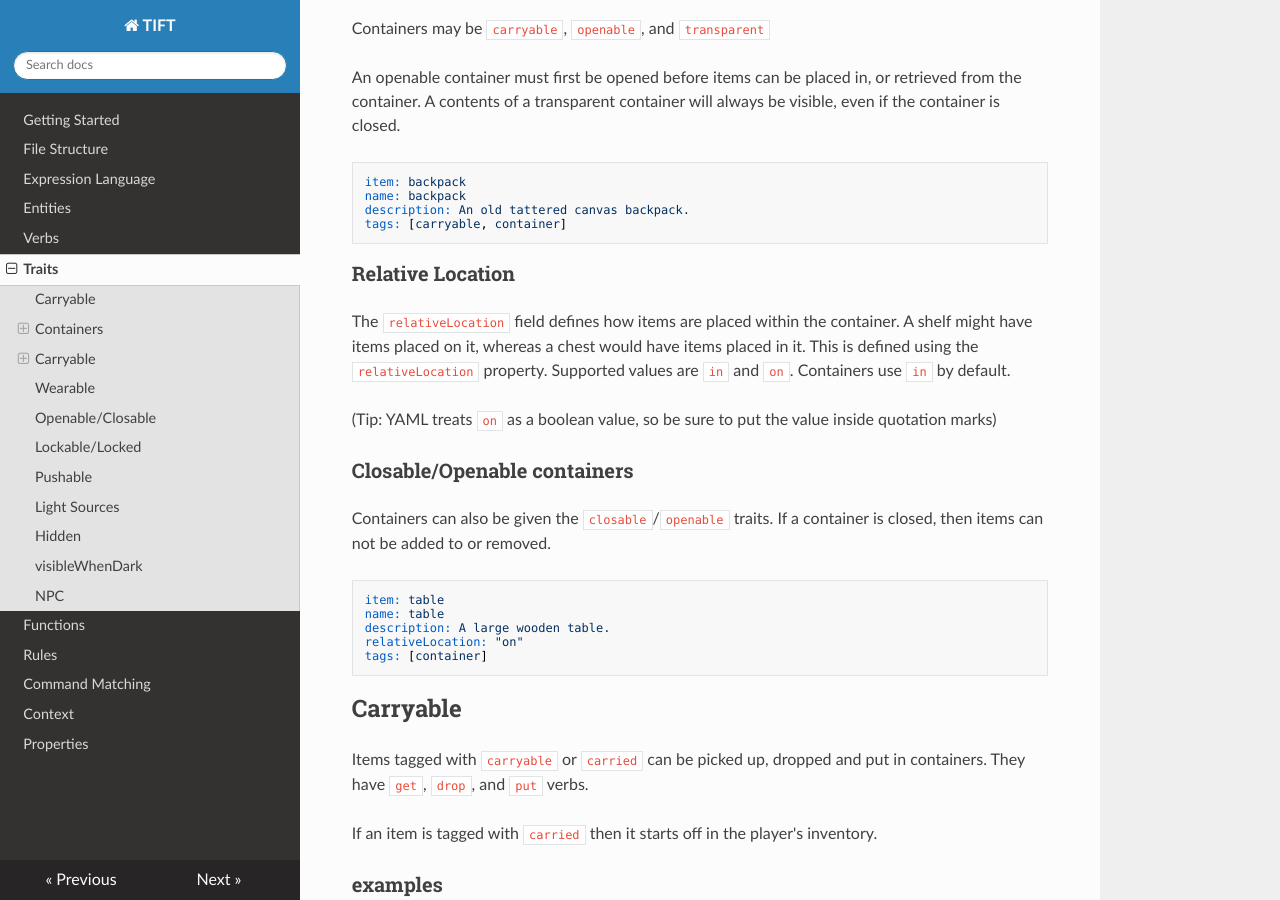
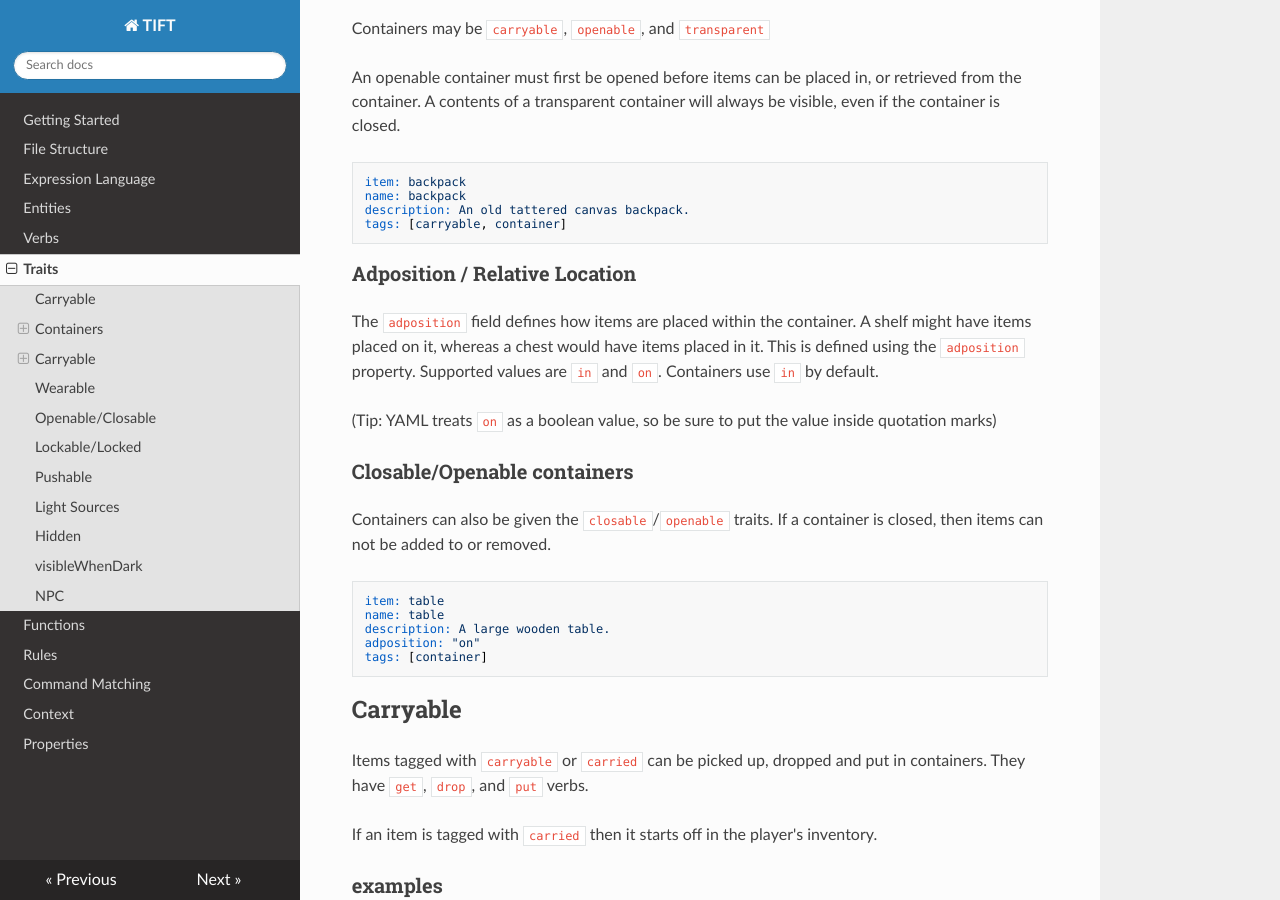
Before and after one commit to tomjefferys/tift, an MkDocs documentation site: the page built from docs/traits.md, in a window 1280 px wide and 900 px high, scrolled down 548 px. Built offline with MkDocs 1.6.1, drawn with Linux system fonts in a browser that asks for light colours; nearby versions of some CDN libraries.

Commit message:
Replace relativeLocation with adposition.  Don't have to different terms for the same thing.

````diff
--- a/docs/traits.md
+++ b/docs/traits.md
@@ -27,8 +27,8 @@ description: An old tattered canvas backpack.
 tags: [carryable, container]
 ```
 
-### Relative Location
-The `relativeLocation` field defines how items are placed within the container.  A shelf might have items placed on it, whereas a chest would have items placed in it. This is defined using the `relativeLocation` property.
+### Adposition / Relative Location
+The `adposition` field defines how items are placed within the container.  A shelf might have items placed on it, whereas a chest would have items placed in it. This is defined using the `adposition` property.
 Supported values are `in` and `on`.  Containers use `in` by default.
 
 (Tip: YAML treats `on` as a boolean value, so be sure to put the value inside quotation marks)
@@ -40,7 +40,7 @@ Containers can also be given the `closable`/`openable` traits. If a container is
 item: table
 name: table
 description: A large wooden table.
-relativeLocation: "on"
+adposition: "on"
 tags: [container]
 ```
 
````
Also changed, not shown: 2 other files.
